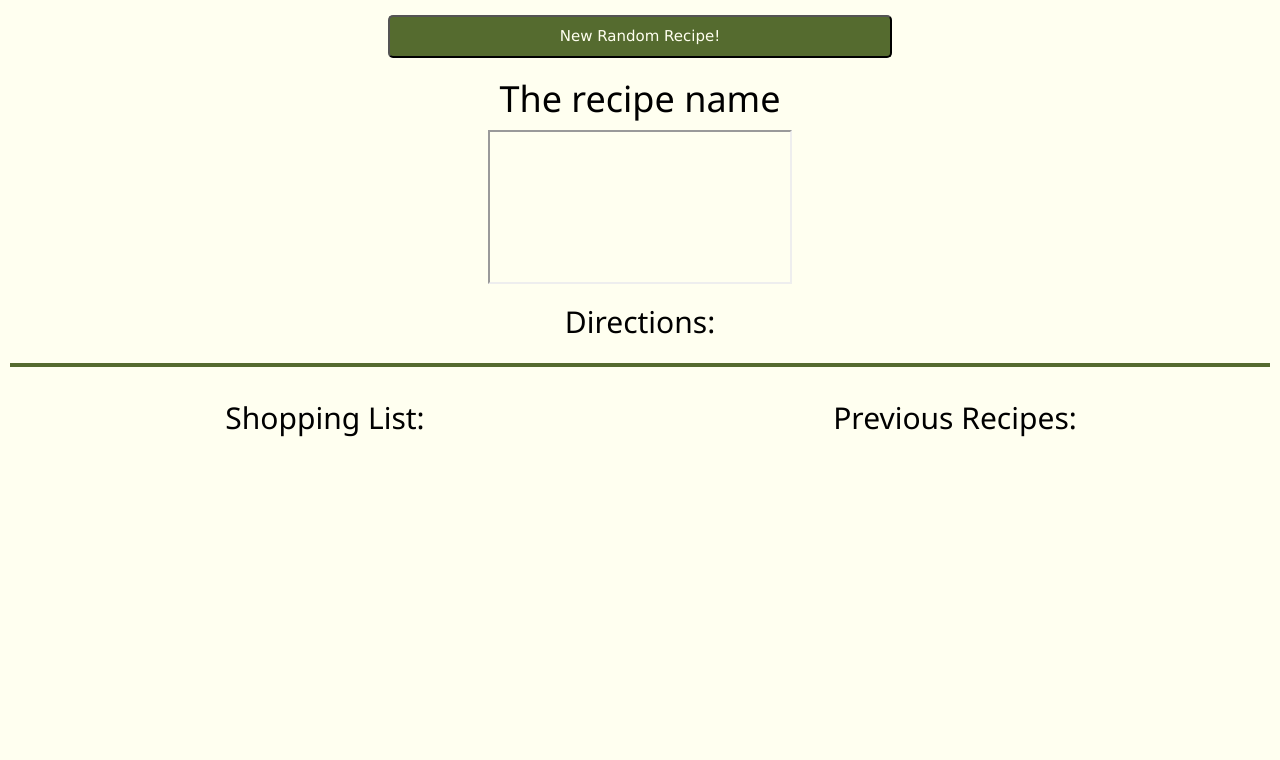
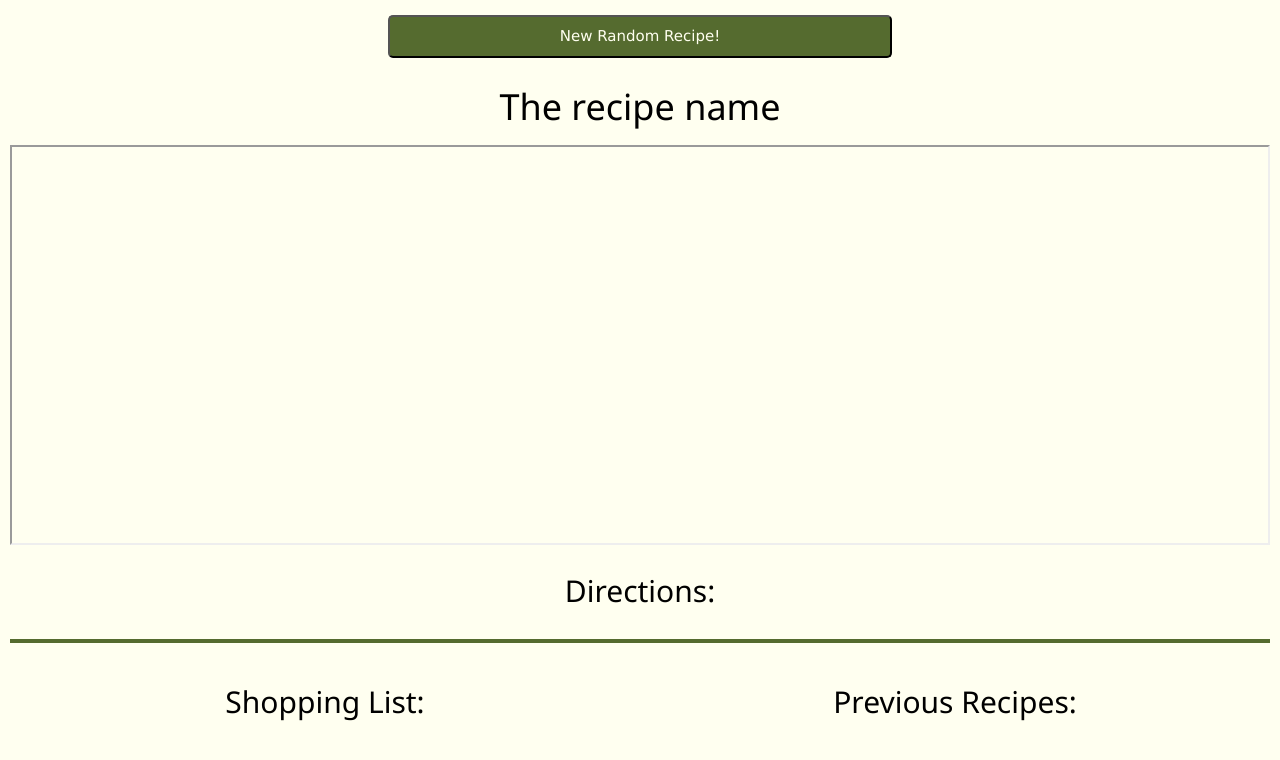
Before and after one commit to kreativekntrl/project-01, a plain HTML site: page page2.html in a window 1280 px wide. Drawn offline with nearby package versions, Linux system fonts and the light colour scheme; no server answers.

Commit message:
changes to media queries

```diff
--- a/assets/css/style2.css
+++ b/assets/css/style2.css
@@ -17,6 +17,12 @@ body {
 
 h1, h2, h3 {
     padding: 10px;
+    line-height: 2.5rem;
+}
+
+iframe {
+    width: 100%;
+    height: 25vh;
 }
 
 .btn {
@@ -49,8 +55,8 @@ h1, h2, h3 {
     width: 40%;
 }
 
-/* Media Queries */
-@media screen and (min-width: 483px) {
+/*for md screen*/
+@media screen and (min-width: 480px) {
     .shopList {
         width: 50%;
         float: left;
@@ -63,4 +69,14 @@ h1, h2, h3 {
     .hr2 {
         display: none;
     }
+    iframe {
+        height: 35vh;
+    }
 }
+
+/*for lg screen*/
+@media screen and (min-width: 768px) {
+    iframe {
+        height: 50vh;
+    }
+}
```
